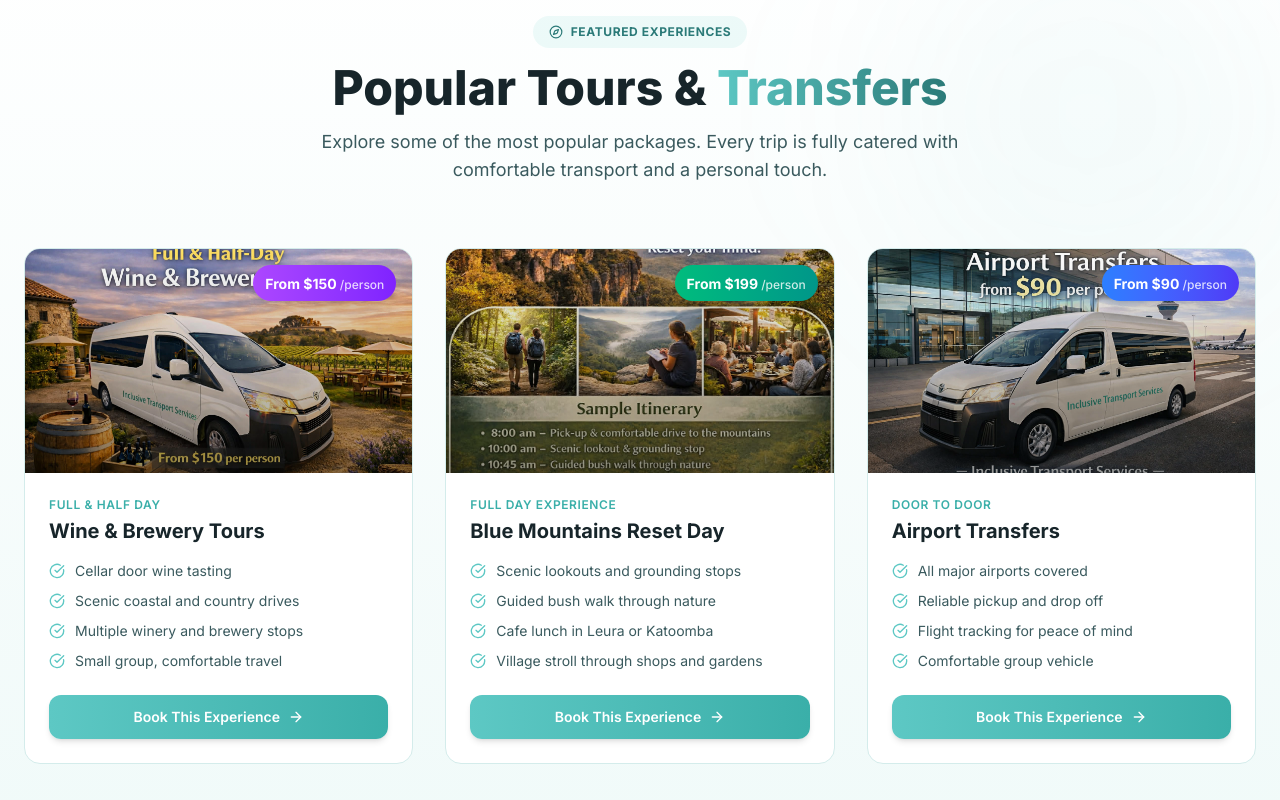
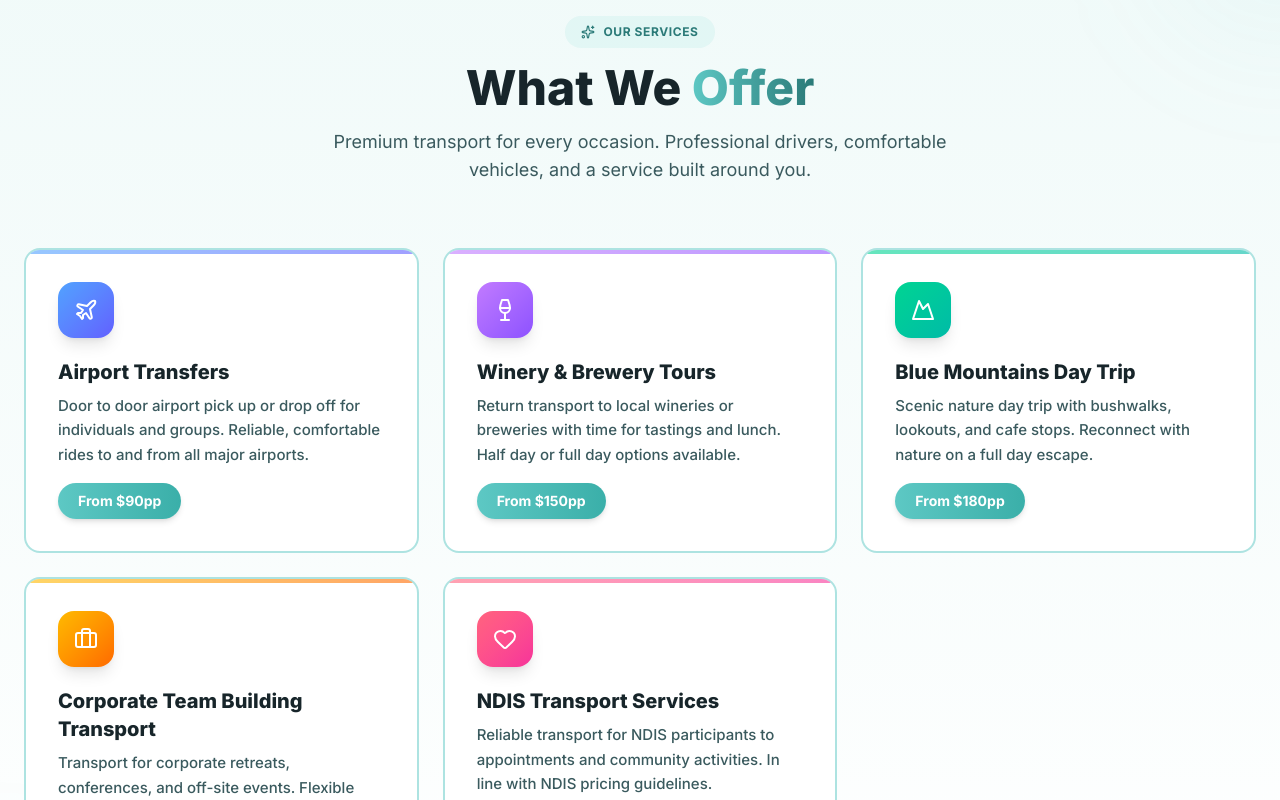
Before and after one commit to rileykenn/inclusive-transport-proposal, a Next.js app: page / in a window 1280 px wide. Shown: the part 880-1680 px from the top of the page. Built offline with nearby package versions, Linux system fonts and the light colour scheme.

Commit message:
Updated services with client's finalized 5-service list: Airport Transfers, Winery & Brewery Tours, Blue Mountains Day Trip, Corporate Team Building Transport, NDIS Transport

```diff
--- a/src/app/page.tsx
+++ b/src/app/page.tsx
@@ -25,6 +25,7 @@ import {
     ArrowRight,
     CheckCircle,
     Instagram,
+    Briefcase,
 } from "lucide-react";
 
 /* ─── Animation Variants ─── */
@@ -422,46 +423,39 @@ function Hero() {
 function Services() {
     const services = [
         {
-            icon: Heart,
-            title: "NDIS Transport",
-            desc: "Supportive and professional transport services for NDIS participants. Safe, comfortable rides to appointments and community activities.",
-            price: "NDIS Funded",
-            gradient: "from-rose-400 to-pink-500",
-        },
-        {
             icon: Plane,
             title: "Airport Transfers",
-            desc: "Comfortable door to door airport transfers from $90 per person. Reliable pickups and drop offs for all major airports.",
+            desc: "Door to door airport pick up or drop off for individuals and groups. Reliable, comfortable rides to and from all major airports.",
             price: "From $90pp",
             gradient: "from-blue-400 to-indigo-500",
         },
         {
             icon: Wine,
-            title: "Wine & Brewery Tours",
-            desc: "Full and half day wine and brewery tours through stunning regional estates. Cellar door tastings, lunch, and scenic drives included.",
+            title: "Winery & Brewery Tours",
+            desc: "Return transport to local wineries or breweries with time for tastings and lunch. Half day or full day options available.",
             price: "From $150pp",
             gradient: "from-purple-400 to-violet-500",
         },
         {
             icon: Mountain,
-            title: "Blue Mountains Day Trips",
-            desc: "Reconnect with nature on a full day Blue Mountains escape. Scenic lookouts, guided bush walks, cafe lunch, and village strolls.",
-            price: "From $199pp",
+            title: "Blue Mountains Day Trip",
+            desc: "Scenic nature day trip with bushwalks, lookouts, and cafe stops. Reconnect with nature on a full day escape.",
+            price: "From $180pp",
             gradient: "from-emerald-400 to-teal-500",
         },
         {
-            icon: Compass,
-            title: "Crooked River Winery Estate",
-            desc: "An all inclusive 5 hour winery experience. Cellar door tasting, seated lunch with wine, and time to explore the estate.",
-            price: "$250pp All Inclusive",
+            icon: Briefcase,
+            title: "Corporate Team Building Transport",
+            desc: "Transport for corporate retreats, conferences, and off-site events. Flexible scheduling with hourly or custom quotes.",
+            price: "From $150/hr",
             gradient: "from-amber-400 to-orange-500",
         },
         {
-            icon: Users,
-            title: "Group Transport",
-            desc: "Comfortable group transport for corporate events, festivals, parties, and special occasions. Flexible scheduling and routes.",
-            price: "Custom Quote",
-            gradient: "from-cyan-400 to-teal-500",
+            icon: Heart,
+            title: "NDIS Transport Services",
+            desc: "Reliable transport for NDIS participants to appointments and community activities. In line with NDIS pricing guidelines.",
+            price: "NDIS Pricing",
+            gradient: "from-rose-400 to-pink-500",
         },
     ];
 
@@ -476,7 +470,21 @@ function Services() {
             <div className="absolute -bottom-32 -left-32 w-64 h-64 rounded-full bg-[var(--color-primary-dark)]/5 blur-3xl" />
 
             <div className="max-w-7xl mx-auto relative">
-                {/* Services header removed — client rethinking */}
+                <motion.div variants={fadeUp} className="text-center mb-16">
+                    <div className="inline-flex items-center gap-2 bg-[var(--color-primary)]/10 text-[var(--color-primary-deeper)] px-4 py-2 rounded-full text-xs font-bold uppercase tracking-wider mb-4">
+                        <Sparkles size={14} />
+                        Our Services
+                    </div>
+                    <h2 className="text-3xl sm:text-5xl font-extrabold text-[var(--color-text)] mb-4">
+                        What We{" "}
+                        <span className="text-transparent bg-clip-text bg-gradient-to-r from-[var(--color-primary)] to-[var(--color-primary-deeper)]">
+                            Offer
+                        </span>
+                    </h2>
+                    <p className="text-lg text-[var(--color-text-secondary)] max-w-2xl mx-auto">
+                        Premium transport for every occasion. Professional drivers, comfortable vehicles, and a service built around you.
+                    </p>
+                </motion.div>
 
                 <div className="grid md:grid-cols-2 lg:grid-cols-3 gap-6">
                     {services.map((service) => (
@@ -1138,7 +1146,7 @@ export default function Home() {
         <>
             <Navbar />
             <Hero />
-            {/* <Services /> — removed while client rethinks */}
+            <Services />
             <FeaturedTours />
             <WinerySpotlight />
             <About />
```
